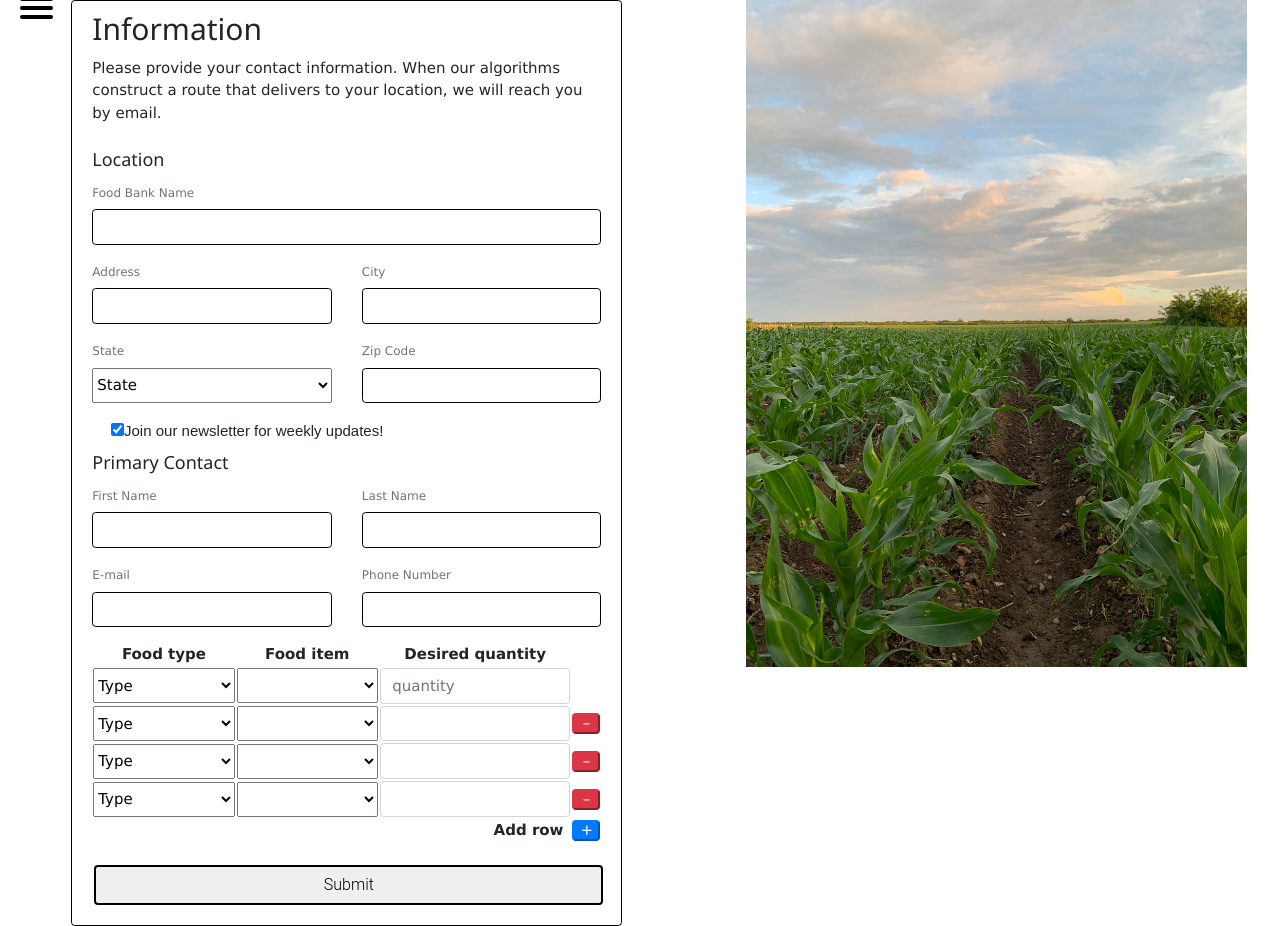
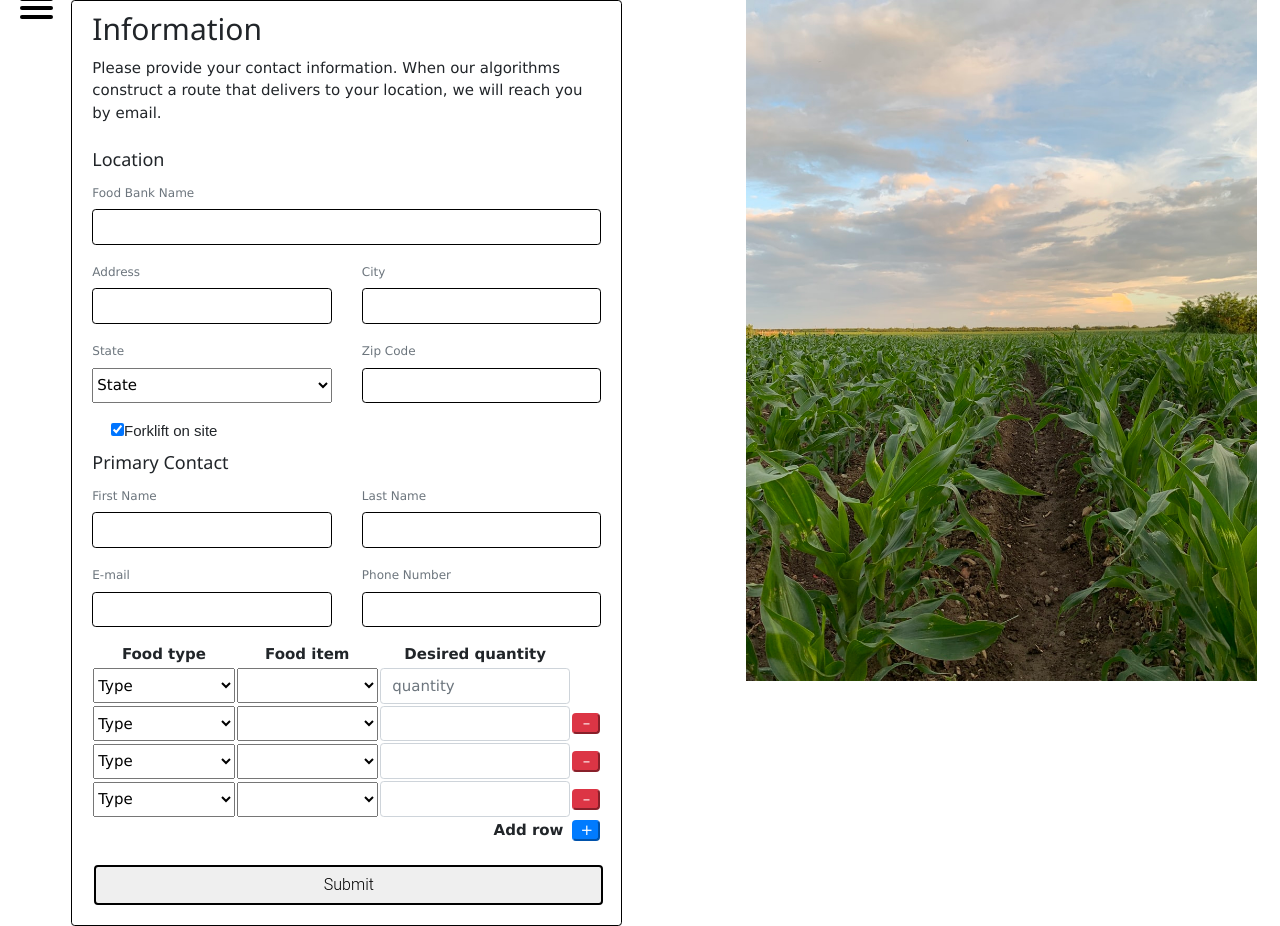
Before and after one commit to wnuelle/breadbasket, a Flask app: page /fb in a window 1280 px wide. Shown: the part 23-949 px from the top of the page. Run offline with Flask 2, Linux system fonts and the light colour scheme; lists and menus that the app fills with data are empty; some libraries are stand-ins or nearby versions.

Commit message:
added forklift specs

```diff
--- a/templates/FoodBanks.html
+++ b/templates/FoodBanks.html
@@ -129,7 +129,7 @@
 			                    </div>
 			                    <div class="form-check">
 			                      <label class="form-check-label" style="font-family:Arial">
-			                        <input type="checkbox" class="form-check-input" value="1" name="newsletter" checked="">Join our newsletter for weekly updates!
+			                        <input type="checkbox" class="form-check-input" value="1" name="newsletter" checked="">Forklift on site
 			                      </label>
 			                    </div>
 			                    <h5>Primary Contact</h5>
@@ -269,7 +269,7 @@
 			</div>
 		</div>
 		<div class="column" style="width:39%">
-			<img src="static/img/corn.jpeg" alt="Corn field" style="width:98%">
+			<img src="static/img/corn.jpeg" alt="Corn field" style="width:100%">
 		</div>
 	</div>
 	<script>
```
